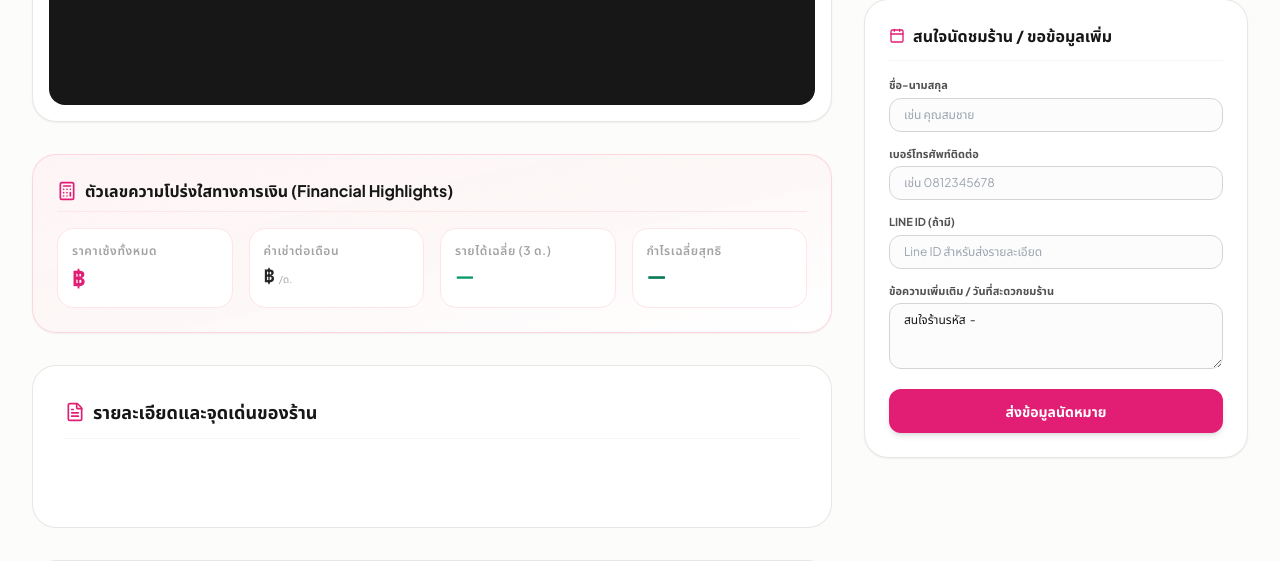
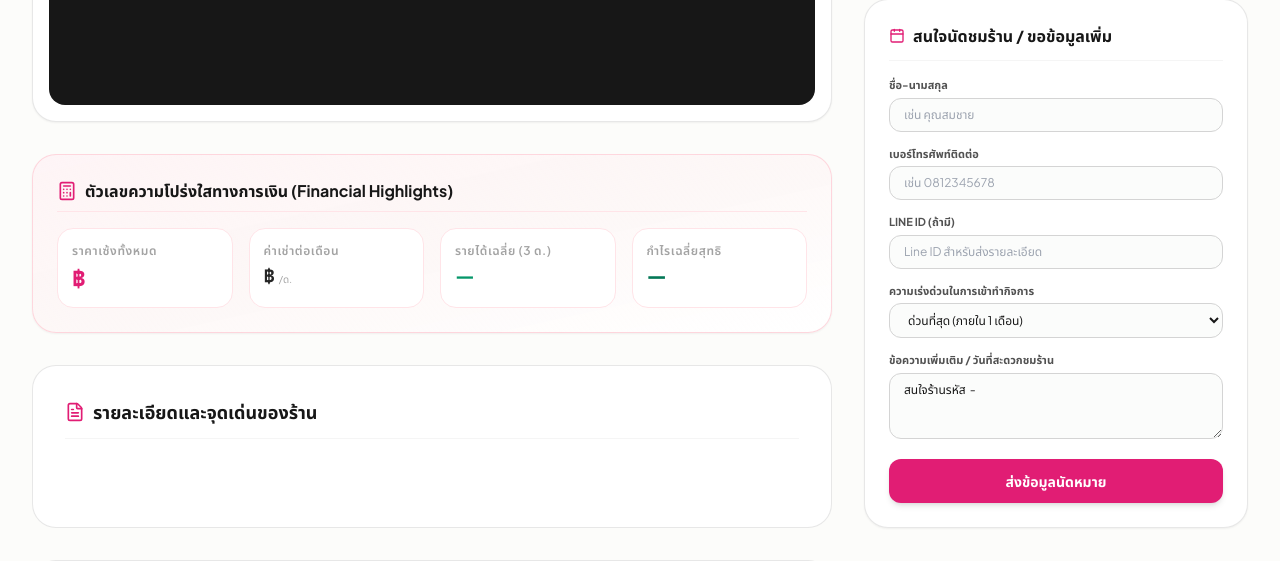
Before and after one commit to lalitx999/proptech, a Django app: template templates/listings/listing_detail.html in a window 1280 px wide. Shown: the part 678-1239 px from the top of the page. Run offline with Django 5.2, Linux system fonts and the light colour scheme; the template is opened without the code that fills it: values that come from a table or form of the project are taken from there, others are empty; some libraries are stand-ins or nearby versions.

Commit message:
fix(leads): resolve urgency validation and telegram budget formatting in inquiry form

```diff
--- a/apps/leads/forms.py
+++ b/apps/leads/forms.py
@@ -1,7 +1,7 @@
 import re
 from django import forms
 from django.core.exceptions import ValidationError
-from apps.leads.models import Lead
+from apps.leads.models import Lead, LeadUrgency
 
 class LeadInquiryForm(forms.ModelForm):
     """
@@ -10,6 +10,11 @@ class LeadInquiryForm(forms.ModelForm):
     - Phone number regex verification.
     """
     website = forms.CharField(required=False, widget=forms.HiddenInput)
+    urgency = forms.ChoiceField(
+        choices=LeadUrgency.choices,
+        required=False,
+        initial=LeadUrgency.IMMEDIATE
+    )
 
     class Meta:
         model = Lead
@@ -25,3 +30,6 @@ class LeadInquiryForm(forms.ModelForm):
         if not re.match(r'^0\d{8,9}$', phone):
             raise ValidationError("กรุณาระบุหมายเลขโทรศัพท์ที่ถูกต้อง (เช่น 0812345678)")
         return phone
+
+    def clean_urgency(self):
+        return self.cleaned_data.get('urgency') or LeadUrgency.IMMEDIATE
--- a/templates/listings/listing_detail.html
+++ b/templates/listings/listing_detail.html
@@ -522,6 +522,16 @@
                         </div>
 
                         <div>
+                            <label class="block text-[11px] font-bold text-neutral-600 mb-1">ความเร่งด่วนในการเข้าทำกิจการ</label>
+                            <select name="urgency"
+                                    class="w-full rounded-xl border border-neutral-300 bg-[#fbfcfb] px-3.5 py-2 text-xs text-neutral-900 outline-none focus:border-brand-500 focus:bg-white focus:ring-1 focus:ring-brand-500">
+                                <option value="immediate" selected>ด่วนที่สุด (ภายใน 1 เดือน)</option>
+                                <option value="1_3_months">ภายใน 1-3 เดือน</option>
+                                <option value="just_looking">กำลังสำรวจตลาด / เปรียบเทียบ</option>
+                            </select>
+                        </div>
+
+                        <div>
                             <label class="block text-[11px] font-bold text-neutral-600 mb-1">ข้อความเพิ่มเติม / วันที่สะดวกชมร้าน</label>
                             <textarea name="notes"
                                       rows="3"
```
Also changed, not shown: apps/leads/views.py (+7 -2 lines).
